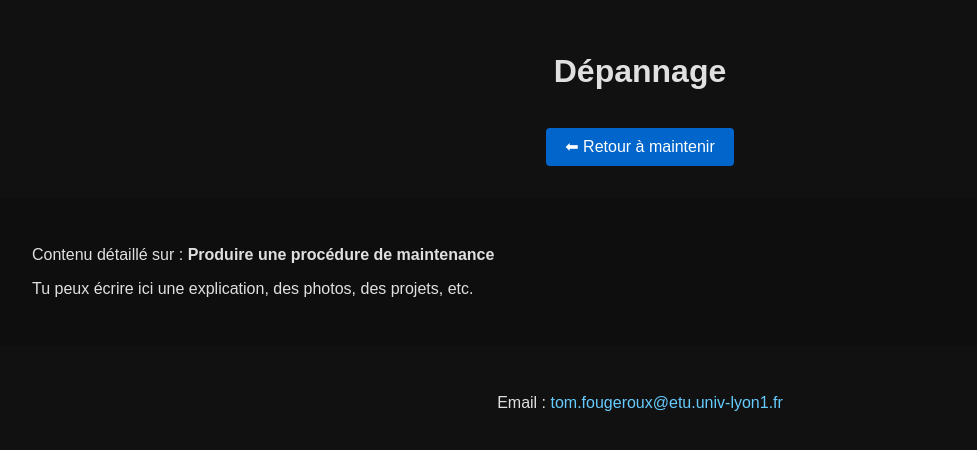
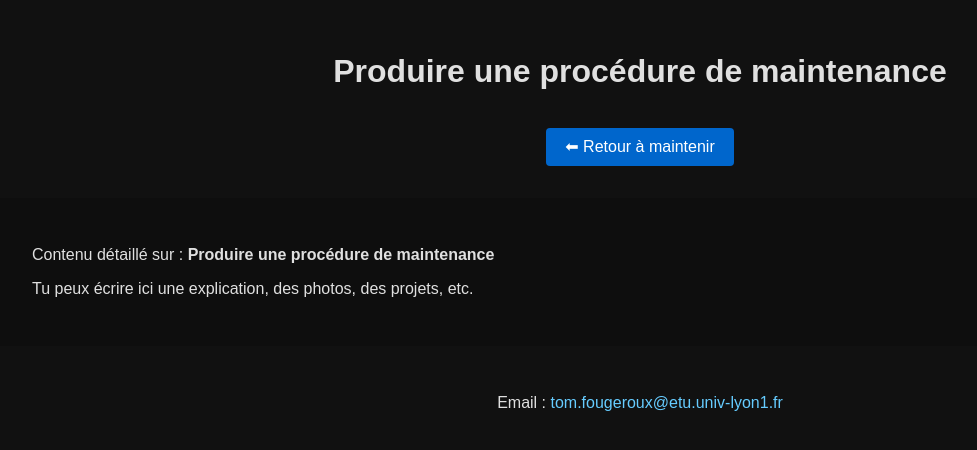
Before and after one commit to TomF69/mon-site, a plain HTML site: page maintenir2.html in a window 1280 px wide. Shown: the whole page, without its empty margins (0-977 px from the left). Drawn offline with Linux system fonts and the light colour scheme.

Commit message:
Update maintenir2.html

```diff
--- a/maintenir2.html
+++ b/maintenir2.html
@@ -2,12 +2,12 @@
 <html lang="fr">
 <head>
   <meta charset="UTF-8">
-  <title>Dépannage</title>
+  <title>Produire une procédure de maintenance</title>
   <link rel="stylesheet" href="style.css">
 </head>
 <body>
   <header>
-    <h1>Dépannage</h1>
+    <h1>Produire une procédure de maintenance</h1>
     <a href="maintenir.html" class="btn">⬅ Retour à maintenir</a>
   </header>
   <main style="padding: 2rem;">
```
